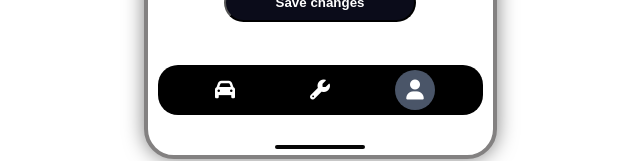
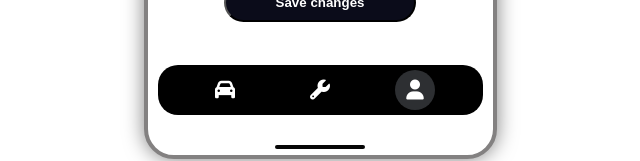
Before and after one commit to EfrenMV/Software-vue, a Vue app: page /usuario in a window 1280 px wide. Shown: the part 581-742 px from the top of the page, without its empty margins (320-960 px from the left). Built offline with nearby package versions, Linux system fonts and the light colour scheme.

Commit message:
Update [menu.vue]
- Se cambio el color del icono

```diff
--- a/src/components/Menu.vue
+++ b/src/components/Menu.vue
@@ -64,7 +64,7 @@
 }
 
 .icon-link.active {
-  background-color: #4a5568; /* Color gris para el estado activo */
+  background-color: #3d4044bd; /* Color gris para el estado activo */
 }
 
 .icon {
```
